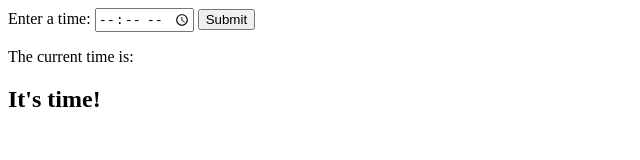
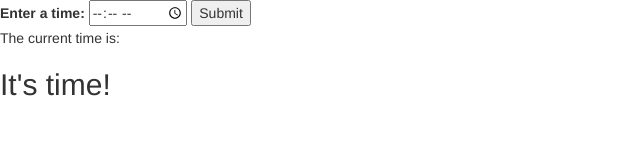
Before and after one commit to PoterekM/alarm-clock-js, a website: page index.html in a window 1280 px wide. Shown: the whole page, without its empty margins (0-640 px from the left). Drawn offline with nearby package versions, Linux system fonts and the light colour scheme.

Commit message:
install bower packages, notably moment.js as well as bootstrap and jquery

```diff
--- a/index.html
+++ b/index.html
@@ -1,9 +1,14 @@
 <!DOCTYPE html>
 <html>
   <head>
-    <link rel="stylesheet" href="build/css/vendor.css">
-    <script src="build/js/vendor.min.js"></script>
+    <script src="bower_components/jquery/dist/jquery.min.js"></script>
+    <link rel="stylesheet" href="bower_components/bootstrap/dist/css/bootstrap.min.css">
+    <script src="bower_components/bootstrap/dist/js/bootstrap.min.js"></script>
+    <script src="bower_components/moment/min/moment.min.js"></script>
     <script type="text/javascript" src="build/js/app.js"></script>
+    <!-- <link rel="stylesheet" href="build/css/vendor.css"> -->
+    <!-- <script src="build/js/vendor.min.js"></script>
+    <script type="text/javascript" src="build/js/app.js"></script> -->
     <title>Alarm Clock</title>
   </head>
   <body>
```
Also changed, not shown: bower.json (+6 -1 lines).
